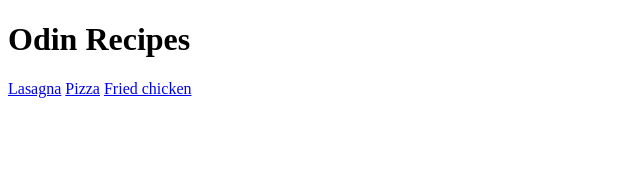
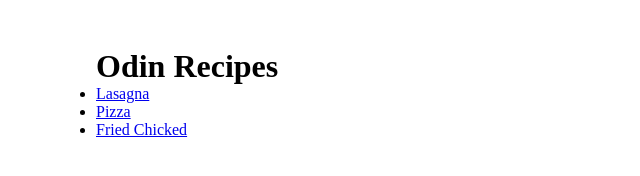
Before and after one commit to p-multan/odin-recipes, a plain HTML site: page index.html in a window 1280 px wide. Shown: the whole page, without its empty margins (0-640 px from the left). Drawn offline with Linux system fonts and the light colour scheme.

Commit message:
Change pictures, change structure of index file, add some styles

```diff
--- a/index.html
+++ b/index.html
@@ -5,12 +5,27 @@
     <meta http-equiv="X-UA-Compatible" content="IE=edge">
     <meta name="viewport" content="width=device-width, initial-scale=1.0">
     <title>Odin recipes</title>
+    <link rel="stylesheet" href="./styles.css">
 </head>
 <body>
-    <h1>Odin Recipes</h1>
-    <a href="./recipes/lasagna.html">Lasagna</a>
-    <a href="./recipes/pizza.html">Pizza</a>
-    <a href="./recipes/fried-chicken.html">Fried chicken</a>
+    <div class="container">
+        <header class="header">
+            <h1 class="header__title">Odin Recipes</h1>
+            <nav class="nav">
+                <ul class="nav__menu">
+                    <li class="nav__menu-link">
+                        <a href="./recipes/lasagna.html" class="nav__menu-link-item">Lasagna</a>
+                    </li>
+                    <li class="nav__menu-link">
+                        <a href="./recipes/pizza.html" class="nav__menu-link-item">Pizza</a>
+                    </li>
+                    <li class="nav__menu-link">
+                        <a href="./recipes/fried-chicken.html" class="nav__menu-link-item">Fried Chicked</a>
+                    </li>
+                </ul>
+            </nav>
+        </header>
+    </div>
 
 </body>
 </html>
--- /dev/null
+++ b/styles.css
@@ -0,0 +1,12 @@
+* {
+    margin: 0;
+    padding: 0;
+    box-sizing: border-box;
+}
+
+.container {
+    width: 85%;
+    max-width: 1200px;
+    margin: 3rem auto;
+
+}
```
Also changed, not shown: recipes/fried-chicken.html (+1 -1 lines), recipes/lasagna.html (+1 -1 lines), recipes/pizza.html (+1 -1 lines), img/chicken.jpg (added), img/lasagna.jpg (added), img/pizza.jpg (added).
